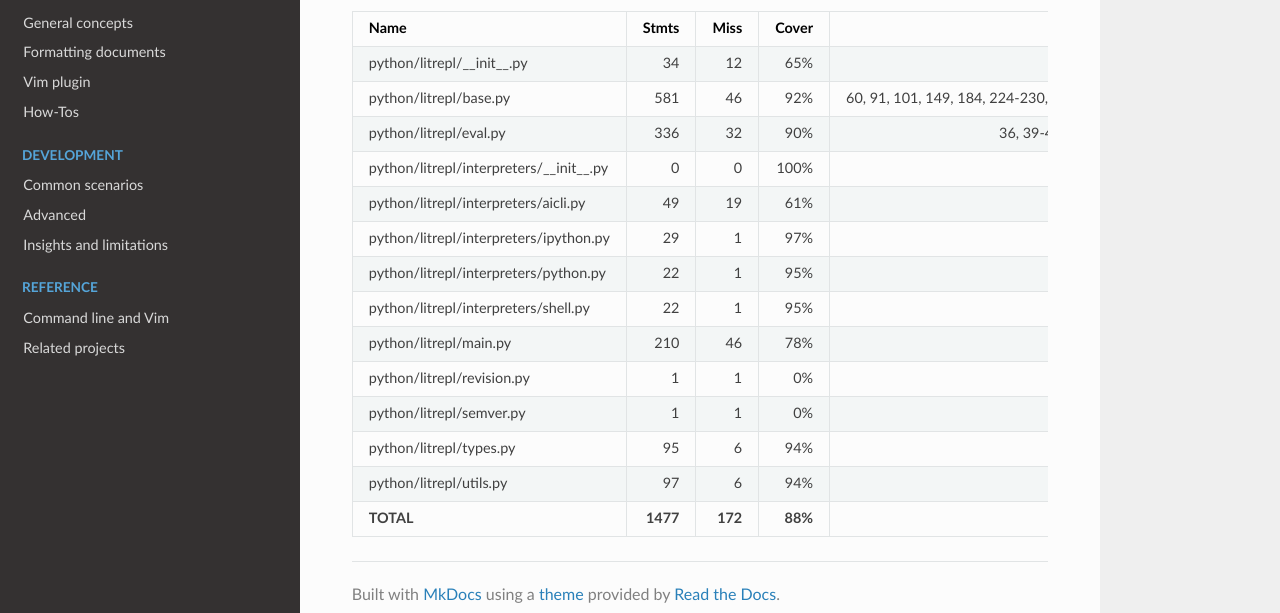
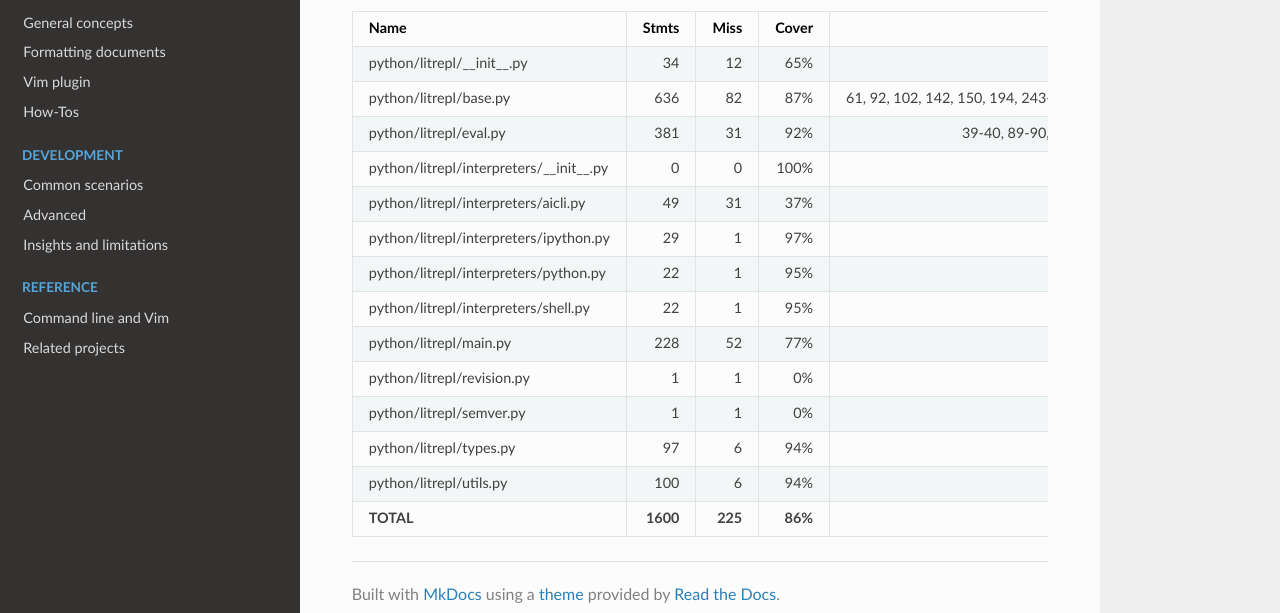
Before and after one commit to sergei-mironov/litrepl, an MkDocs documentation site: the page built from docs/coverage.md, in a window 1280 px wide. Shown: the part 200-813 px from the top of the page. Built offline with MkDocs 1.6.1, drawn with Linux system fonts in a browser that asks for light colours; nearby versions of some CDN libraries.

Commit message:
Update docs

```diff
--- a/docs/coverage.md
+++ b/docs/coverage.md
@@ -8,17 +8,17 @@
 | Name                                        |    Stmts |     Miss |   Cover |   Missing |
 |-------------------------------------------- | -------: | -------: | ------: | --------: |
 | python/litrepl/\_\_init\_\_.py              |       34 |       12 |     65% |24-29, 35-40 |
-| python/litrepl/base.py                      |      581 |       46 |     92% |60, 91, 101, 149, 184, 224-230, 240, 246, 418, 429-430, 454-459, 467, 477-478, 508, 588, 645-646, 703, 725-727, 771-780, 798-803 |
-| python/litrepl/eval.py                      |      336 |       32 |     90% |36, 39-40, 87-88, 100, 131, 157-158, 182-184, 199, 208, 284-290, 309-310, 328, 337, 362, 374-377, 390-391 |
+| python/litrepl/base.py                      |      636 |       82 |     87% |61, 92, 102, 142, 150, 194, 243-249, 251-253, 259, 265, 439, 477-482, 492, 502-503, 533, 615-617, 674-675, 732, 754-756, 800-809, 832, 838-879 |
+| python/litrepl/eval.py                      |      381 |       31 |     92% |39-40, 89-90, 116-117, 129, 131-132, 148-149, 185-186, 192, 218-219, 243-245, 269, 374-375, 393, 416, 430-433, 448-449, 472 |
 | python/litrepl/interpreters/\_\_init\_\_.py |        0 |        0 |    100% |           |
-| python/litrepl/interpreters/aicli.py        |       49 |       19 |     61% |15-17, 36, 40-50, 59-65 |
+| python/litrepl/interpreters/aicli.py        |       49 |       31 |     37% |14-17, 22-27, 29-30, 32, 34-37, 39-57, 59-65 |
 | python/litrepl/interpreters/ipython.py      |       29 |        1 |     97% |        68 |
 | python/litrepl/interpreters/python.py       |       22 |        1 |     95% |        39 |
 | python/litrepl/interpreters/shell.py        |       22 |        1 |     95% |        26 |
-| python/litrepl/main.py                      |      210 |       46 |     78% |22-24, 243, 252, 269-274, 276-278, 289-300, 313, 316-317, 325-329, 338-346, 348-349, 355-356 |
+| python/litrepl/main.py                      |      228 |       52 |     77% |23-25, 219-220, 271, 280, 297-302, 304-306, 318-329, 344, 347-348, 356-360, 369-377, 379-380, 385-392 |
 | python/litrepl/revision.py                  |        1 |        1 |      0% |         2 |
 | python/litrepl/semver.py                    |        1 |        1 |      0% |         2 |
-| python/litrepl/types.py                     |       95 |        6 |     94% |140, 145, 151, 155, 159, 162 |
-| python/litrepl/utils.py                     |       97 |        6 |     94% |37, 55, 129-132 |
-|                                   **TOTAL** | **1477** |  **172** | **88%** |           |
+| python/litrepl/types.py                     |       97 |        6 |     94% |145, 150, 156, 160, 164, 167 |
+| python/litrepl/utils.py                     |      100 |        6 |     94% |37, 55, 129-132 |
+|                                   **TOTAL** | **1600** |  **225** | **86%** |           |
 <!--noresult-->
```
Also changed, not shown: docs/reference.md (+24 -15 lines), docs/usage/general-concepts.md (+1 -1 lines), 5 other files.
